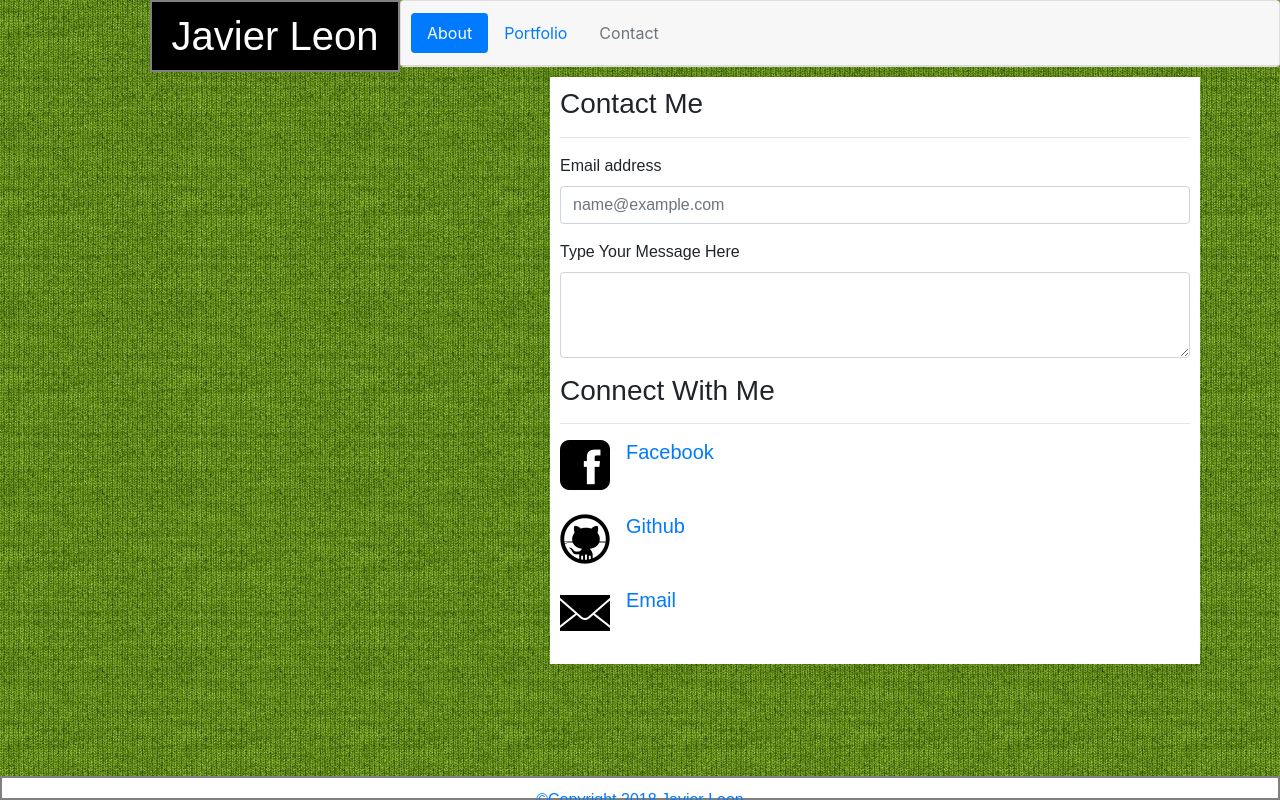
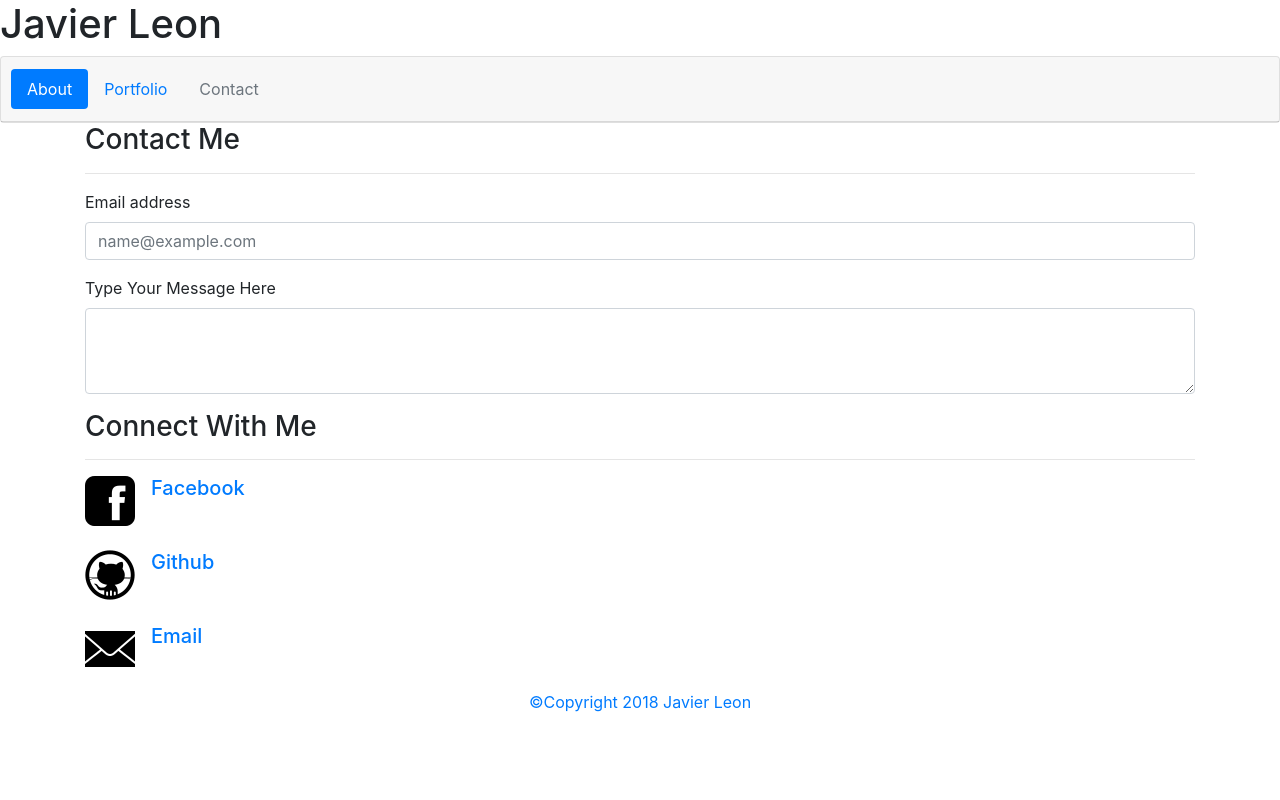
Before and after one commit to javierleon94/javierleon94.github.io, a plain HTML site: page Basic-Portfolio/contact.html in a window 1280 px wide. Drawn offline with nearby package versions, Linux system fonts and the light colour scheme; files whose address does not match are found by name.

Commit message:
final update

```diff
--- a/Basic-Portfolio/contact.html
+++ b/Basic-Portfolio/contact.html
@@ -6,7 +6,6 @@
     <meta http-equiv="X-UA-Compatible" content="ie=edge">
     <title>Javier Leon Contact</title>
     <link rel="stylesheet" href="https://maxcdn.bootstrapcdn.com/bootstrap/4.0.0/css/bootstrap.min.css" integrity="sha384-Gn5384xqQ1aoWXA+058RXPxPg6fy4IWvTNh0E263XmFcJlSAwiGgFAW/dAiS6JXm" crossorigin="anonymous">
-    <link rel="stylesheet" href="./assets/css/style.css">
     <!-- <link rel="stylesheet" href="./assets/css/reset.css"> -->
 
 </head>
```
Also changed, not shown: Basic-Portfolio/index.html (+0 -1 lines), Basic-Portfolio/portfolio.html (+0 -1 lines).
